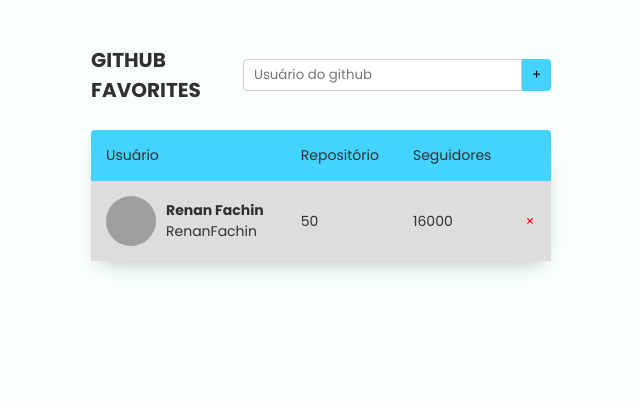
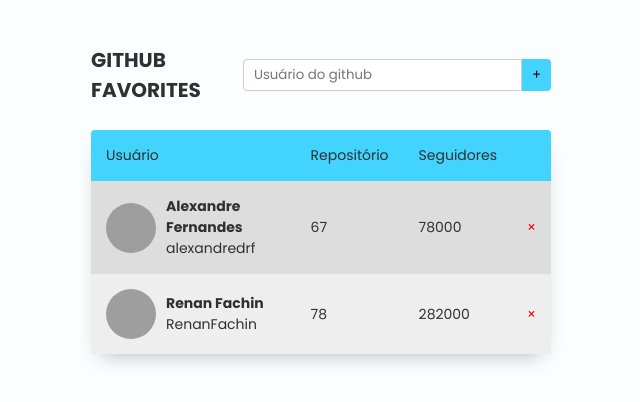
Before and after one commit to alexandredrf/GitHubFavorites, a plain HTML site: page index.html in a window 1280 px wide. Shown: the whole page, without its empty margins (319-959 px from the left). Drawn offline with Linux system fonts and the light colour scheme; grey boxes are pictures that could not be loaded.

Commit message:
percorrendo função entries e atribuindo valores

```diff
--- a/index.html
+++ b/index.html
@@ -36,29 +36,6 @@
                 </tr>
             </thead>
             <tbody>
-                <!-- primeiro dado da tabela (primeira linha)  -->
-                <tr>
-                    <!-- Referente a coluna usuário do thead  -->
-                    <td class="user">
-                        <img src="https://github.com/RenanFachin.png" alt="Imagem do Alexandre">
-                        <a href="https://github.com/RenanFachin" target="_blank">
-                            <p>Renan Fachin</p>
-                            <span>RenanFachin</span>
-                        </a>
-                    </td>
-                    <!-- Referente a coluna repositório do thead  -->
-                    <td class="repositories">
-                        50
-                    </td>
-                    <!-- referente aos seguidores  -->
-                    <td class="followers">
-                        16000
-                    </td>
-                    <!-- referente ao botão de fechar  -->
-                    <td>
-                        <button class="remove">&times;</button>
-                    </td>
-                </tr>
             </tbody>
         </table>
 
--- a/js/Favorites.js
+++ b/js/Favorites.js
@@ -6,7 +6,31 @@ export class Favorites {
         //root é a div app
         this.root = document.querySelector(root)
         //ele vai procurar em todo o nosso document (página) e a #app e vai definir como root
+
+        //vamos procurar dentro da #app (root) a tbody
+        //o tbody vai ficar aqui, pois irá ser chamado mais de uma vez
+        this.tbody = this.root.querySelector('table tbody')
+        this.load()
     }
+
+    load(){
+        const entries = [
+            {
+                login: 'alexandredrf',
+                name: 'Alexandre Fernandes',
+                public_repos: '67',
+                followers: '78000'
+            },
+            {
+                login: 'RenanFachin',
+                name: 'Renan Fachin',
+                public_repos: '78',
+                followers: '282000'
+            },
+        ]
+        this.entries = entries
+    }
+
 }
 
 //aqui vai ser a classe que vai gerar a visualização e eventos desse html
@@ -15,7 +39,7 @@ export class FavoritesView extends Favorites {
 
     constructor(root){  //esse root vai ser equivalente ao #app
         super(root) //serve para fazer o "link" entre as duas classes. o super vai manter o link entre as classes
-        console.log(this.root) //imprimir a variável, em tese imprime #app
+        //console.log(this.root) //imprimir a variável, em tese imprime #app
         this.update()
     }
 
@@ -25,9 +49,37 @@ export class FavoritesView extends Favorites {
     update() {
 
         this.removeAllTr()
-        this.createRow()
 
+        //recriar as colunas
+        //os dados serão um ARRAY que vão conter um OBJETO com as informações no seu interior
+
+        this.entries.forEach(pessoa => { //o nome user foi atribuído por mim
+        //console.log(user)
+        //dentro de cada linha,será necessário levar os dados contidos no entries
+        const row = this.createRow() //aqui ele vai te retornar a TR criada pela DOM
+        //console.log(row)
+
+        row.querySelector('.user img').src = `https://github.com/${pessoa.login}.png` //user se vincula a classe no html
+        row.querySelector('.user img').alt = `imagem de ${pessoa.name}`
+        row.querySelector('.user p').textContent = pessoa.name
+        row.querySelector('.user span').textContent = pessoa.login
+        row.querySelector('.repositories').textContent = pessoa.public_repos
+        row.querySelector('.followers').textContent = pessoa.followers
+            //ele ta funcionando porem ele ta puxando dentro do arrey entries
+
+
+        //Append que é uma funcionalidade da DOM que vai receber um elemento HTML criado pela DOM
+        this.tbody.append(row)
+
+        //tr foi criado pela DOM durante a função createrow
+        //tr foi para dentro da contante row
+        //a Constante row fez a pesquisa (queryselector) pra trocar a imagem
+        //append ta botando row dentro de tbody
+
+
+        })
     }
+
 
 
     createRow(){
@@ -68,11 +120,10 @@ export class FavoritesView extends Favorites {
 
 
     removeAllTr(){
-            //vamos procurar dentro da #app (root) a tbody
-            const tbody = this.root.querySelector('table tbody')
+
             //entrar dentro da table tbody e pegar os seletores TR -  // como se pegasse então #app table tbody tr.
 
-            tbody.querySelectorall('tr')
+            this.tbody.querySelectorAll('tr')
                 .forEach((tr) => { //função forEach - "para cara tr" será executado o comando abaixo
                     //console.log(tr) //plota no console
                 tr.remove() //remove é uma função nativa do JS ela remove o tr
@@ -80,4 +131,5 @@ export class FavoritesView extends Favorites {
             }
 
 
+
 }
--- a/js/main.js
+++ b/js/main.js
@@ -1,3 +1,3 @@
-import { Favorites, FavoritesView } from "./Favorites.js";
+import {FavoritesView} from "./Favorites.js";
 
 new FavoritesView ("#app") //o #app será enviado para a função FavoritesView e será o root no arquivo Favorites.js
```
